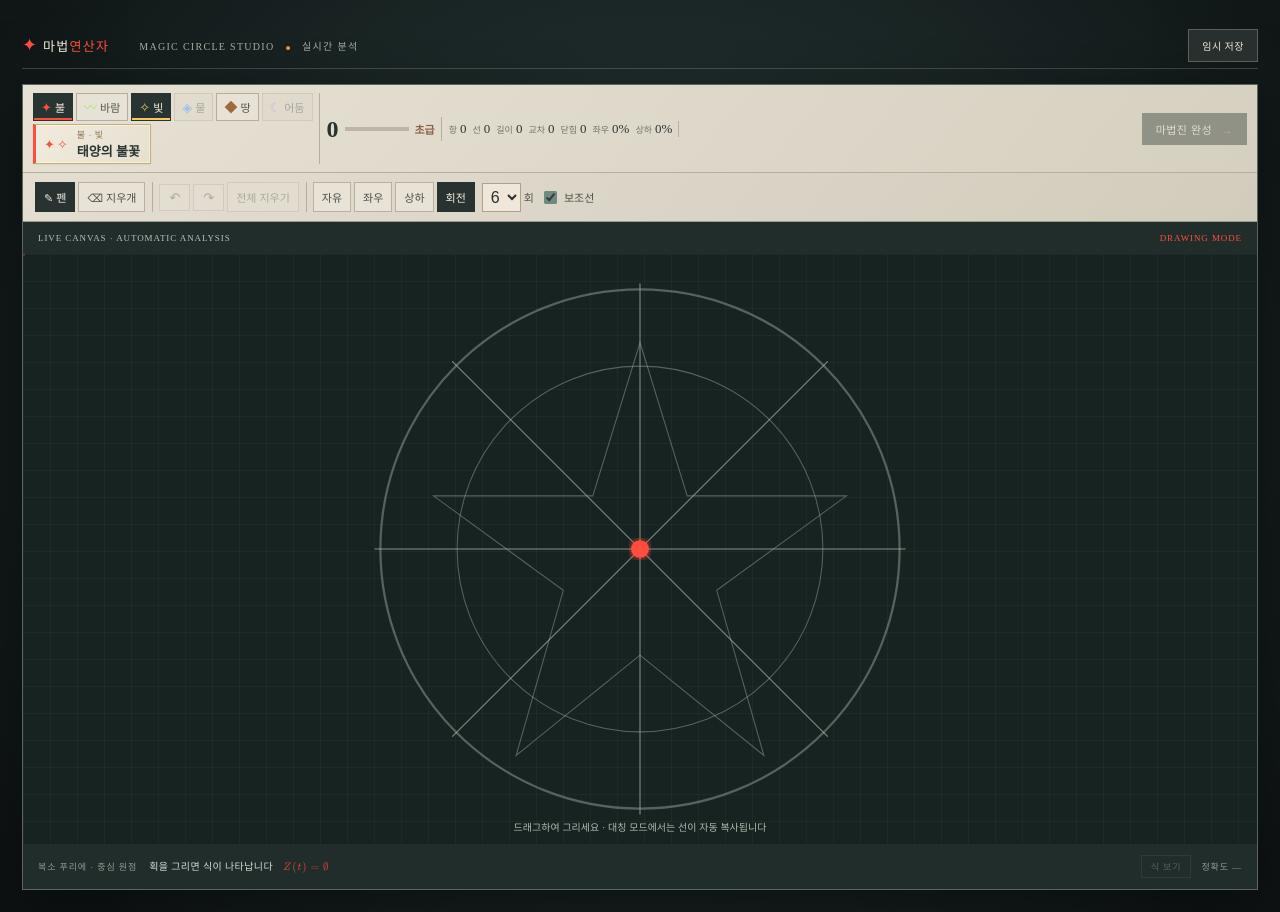
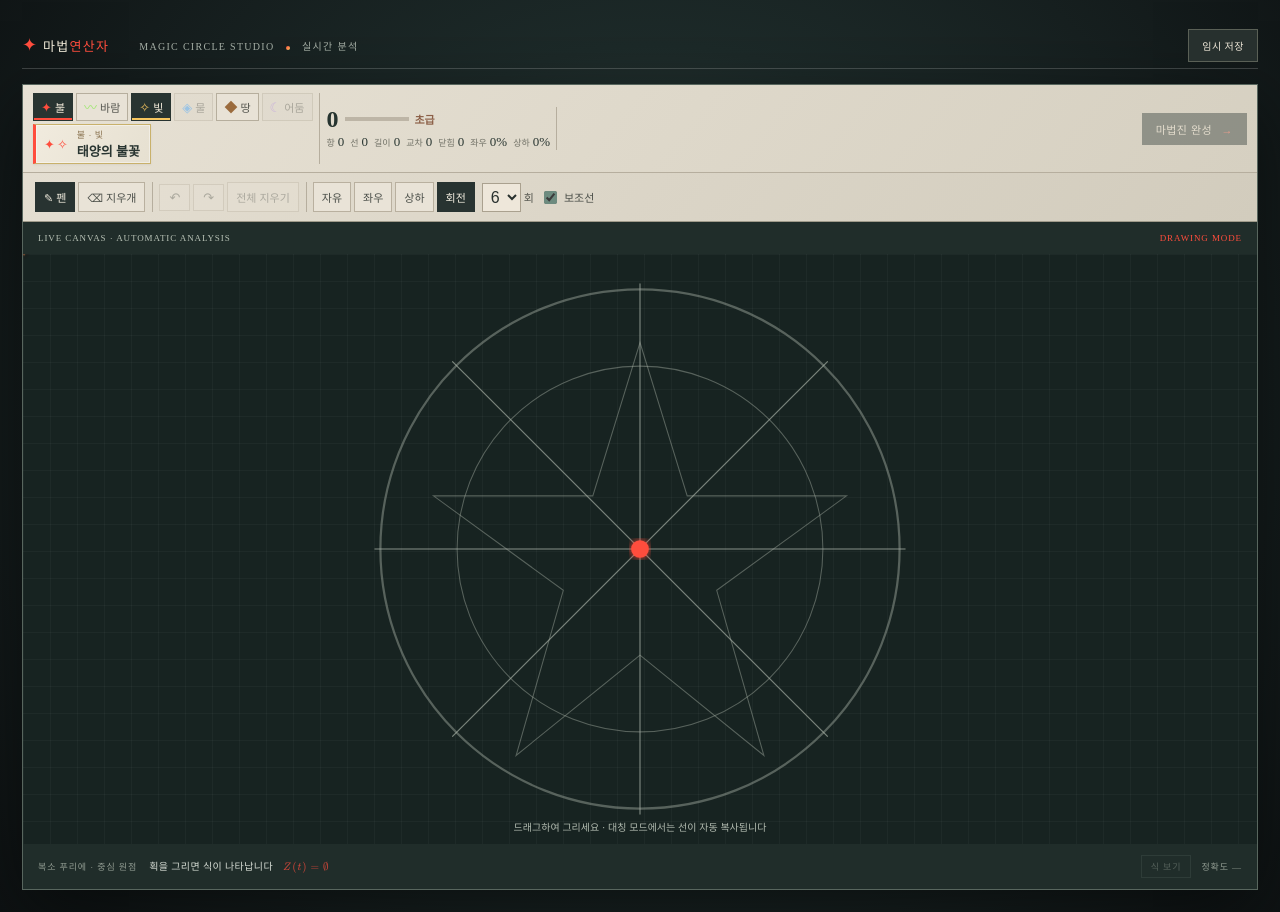
Before and after one commit to yunuleoj-ops/-, a Next.js app: page / in a window 1280 px wide. Built offline with nearby package versions, Linux system fonts and the light colour scheme.

Commit message:
stack the stats under the score

```diff
--- a/app/globals.css
+++ b/app/globals.css
@@ -22,6 +22,9 @@
 .card-action{display:contents}
 .stroke-pulse.loop{animation-iteration-count:infinite}
 .arcana-defs{position:absolute;width:0;height:0}
+.scan-group.score{flex-direction:column;align-items:flex-start;gap:3px}
+.scan-bar .score .power,.scan-bar .score .stats{display:flex;align-items:center;gap:6px;margin:0}
+.scan-bar .score .stats{flex-wrap:wrap}
 .sheet-item-head em{display:inline-block;min-width:4.4em;text-align:right;font-variant-numeric:tabular-nums}
 .sheet-item-head em b{display:inline-block;width:.9em;font-weight:400}
 .card-name{width:100%;margin:22px 0 8px;padding:2px 4px;border:0;border-bottom:1px dashed #c9b16b80;background:transparent;color:inherit;font:600 29px 'Playfair Display';text-align:center;cursor:text}
--- a/app/page.tsx
+++ b/app/page.tsx
@@ -175,12 +175,15 @@ export default function Home() {
             })}</div>
             <div className="ability-card" title={description}><span className="ability-glyphs" aria-hidden="true">{attributeGlyphs}</span><span className="ability-text"><i>{attributeLabel}</i><b>{title}</b></span></div>
           </div>
-          <div className="scan-group power" title={`MAGIC POWER ${metrics.power} / 999`}>
+          {/* 수치는 점수에 딸린 설명이라 같은 칸에 위아래로 둔다. 옆으로 늘어놓으면 좁은 화면에서
+              줄바꿈이 어디서 일어날지 모르고, 그때 수치가 점수와 떨어져 남의 칸처럼 보인다. */}
+          <div className="scan-group score">
+            <div className="power" title={`MAGIC POWER ${metrics.power} / 999`}>
               <b>{metrics.power}</b>
               <div className="power-bar"><em style={{ width: `${Math.min(100, metrics.power / 3.2)}%` }} /></div>
               <strong>{metrics.grade}</strong>
             </div>
-          <dl className="scan-group stats">
+            <dl className="stats">
               <div className="stat-terms"><dt>항</dt><dd>{analysis.totalTerms}</dd></div>
               <div><dt>선</dt><dd>{metrics.lines}</dd></div>
               <div><dt>길이</dt><dd>{metrics.length}</dd></div>
@@ -189,6 +192,7 @@ export default function Home() {
               <div><dt>좌우</dt><dd>{metrics.horizontal}%</dd></div>
               <div><dt>상하</dt><dd>{metrics.vertical}%</dd></div>
             </dl>
+          </div>
           <button className="finish" disabled={!strokes.length} onClick={openCard}>마법진 완성 <span>→</span></button>
         </div>
         <div className="toolbar">
```
Lines whose indentation alone changed are shown as unchanged.
